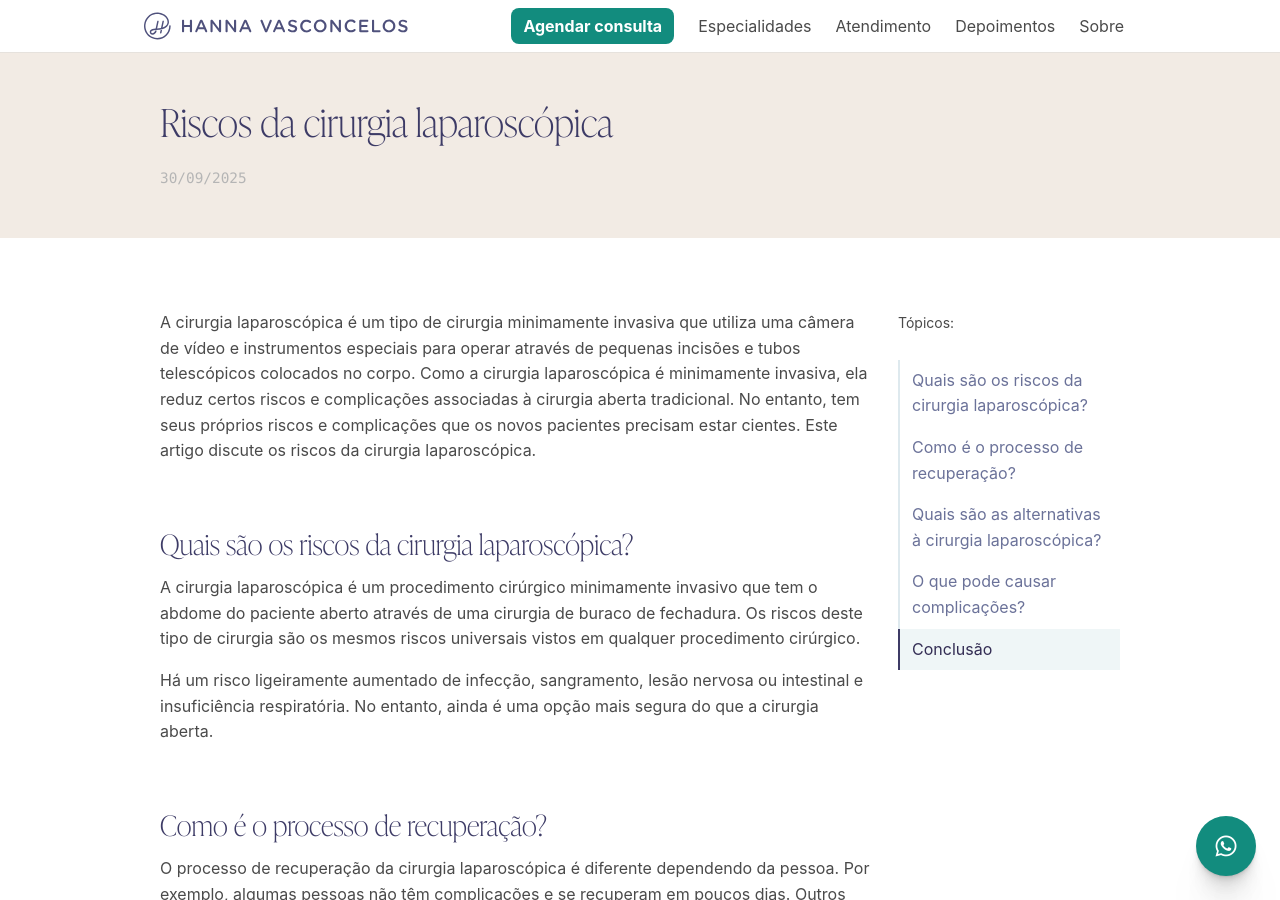
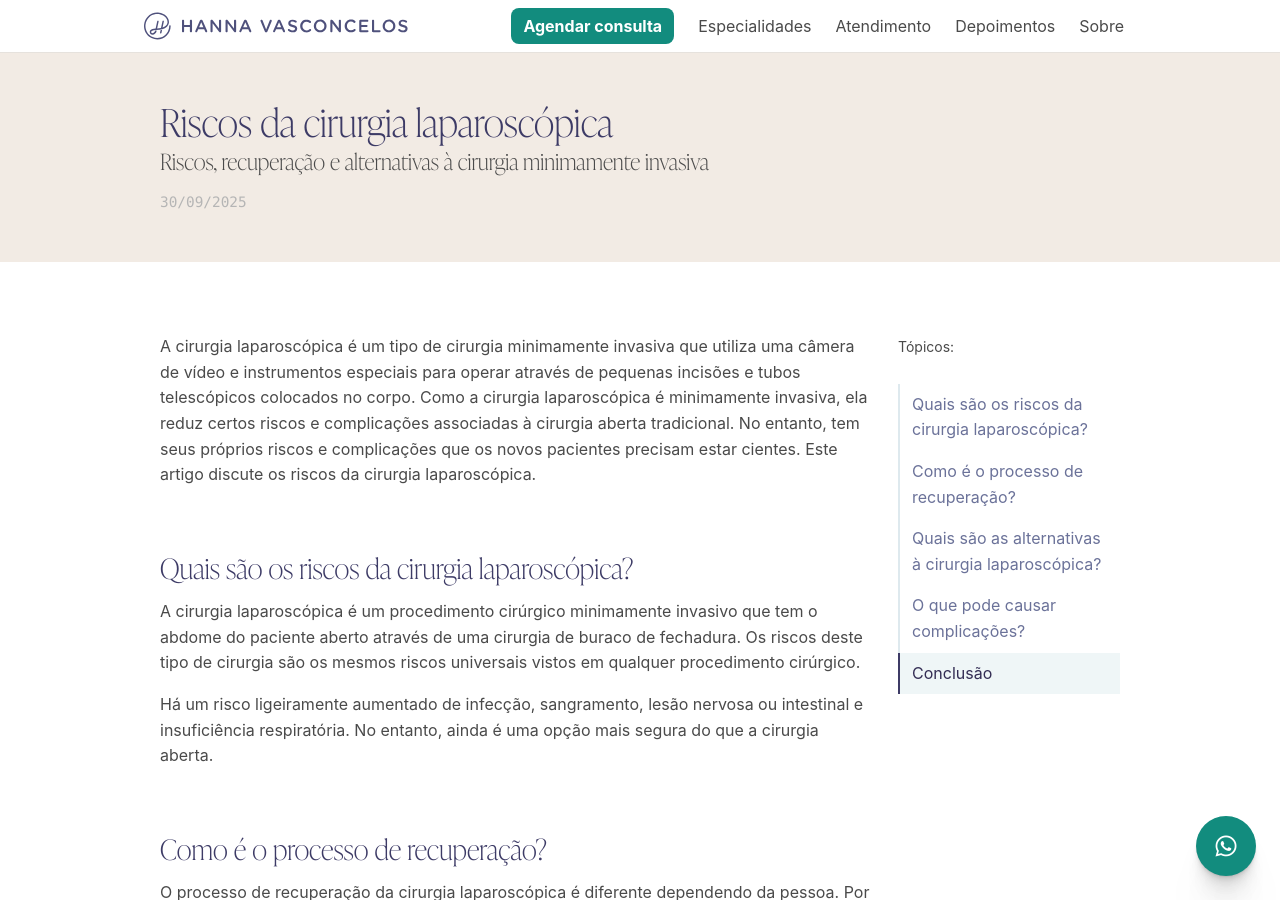
Before and after one commit to jpfaraco/hannavasconcelos, a Jekyll site: the page built from _posts/2024-01-28-riscos-da-cirurgia-laparoscopica.md, in a window 1280 px wide and 900 px high. Built offline with Jekyll 4.4.1, drawn with Linux system fonts in a browser that asks for light colours; nearby versions of some CDN libraries.

Commit message:
fix: add subtitle to laparoscopia post for per-page meta description

```diff
--- a/_posts/2024-01-28-riscos-da-cirurgia-laparoscopica.md
+++ b/_posts/2024-01-28-riscos-da-cirurgia-laparoscopica.md
@@ -1,6 +1,7 @@
 ---
 layout: post
 title: "Riscos da cirurgia laparoscópica"
+subtitle: "Riscos, recuperação e alternativas à cirurgia minimamente invasiva"
 date: 2025-09-30 08:41:22 -0300
 categories: blog laparoscopia
 ---
```
